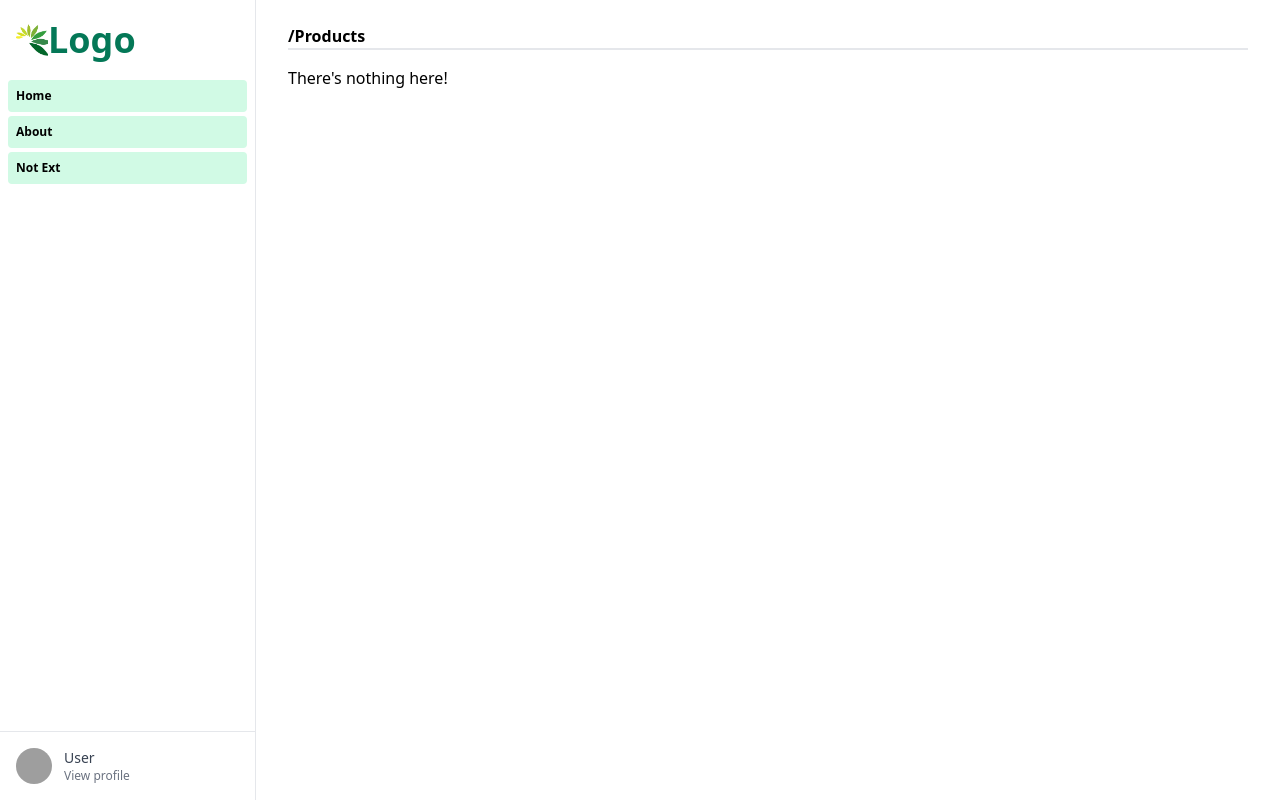
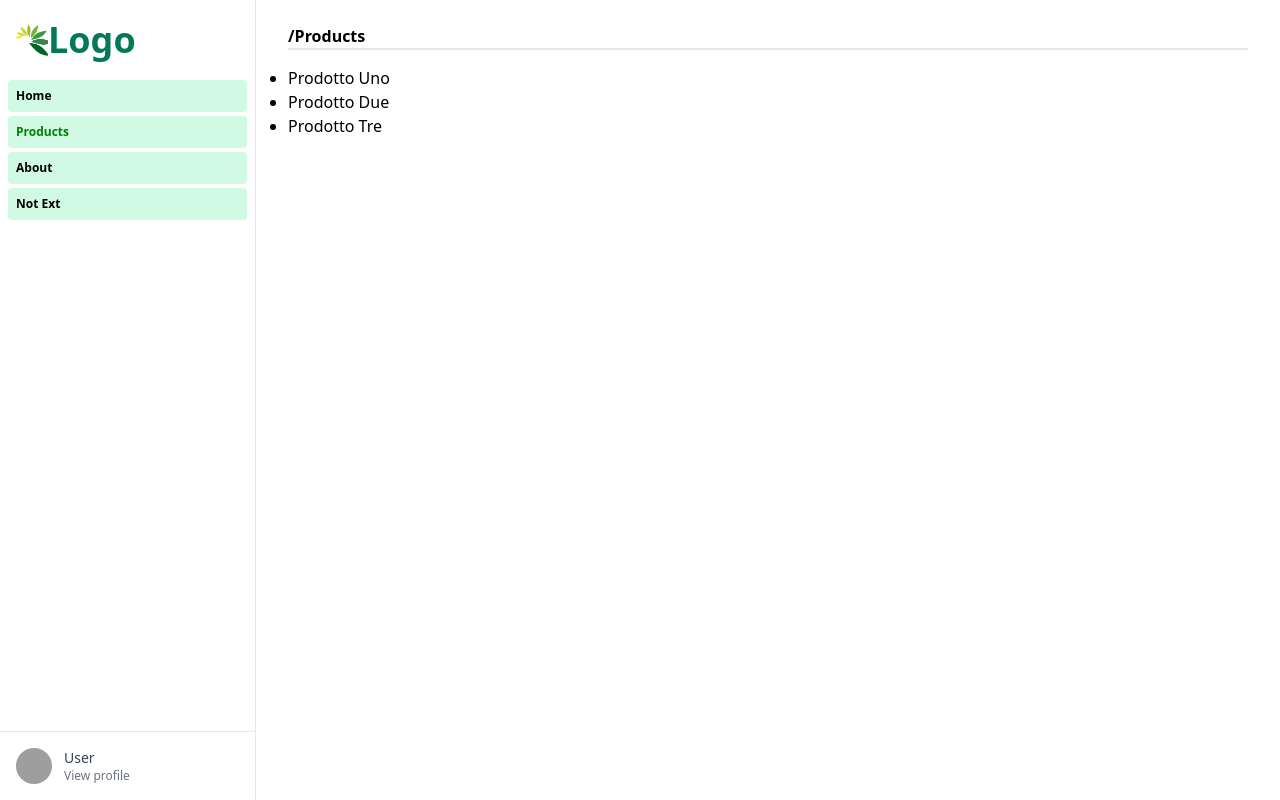
Before and after one commit to isjeady/corso-react-js, a React (Create React App) app: page /products in a window 1280 px wide. Built offline with nearby package versions, Linux system fonts and the light colour scheme; grey boxes are pictures that could not be loaded.

Commit message:
navigate with params

```diff
--- a/src/App.js
+++ b/src/App.js
@@ -3,6 +3,8 @@ import Container from "./components/layout/Container";
 import Sidebar from "./components/layout/Sidebar";
 import About from "./pages/About";
 import Home from "./pages/Home";
+import ProductDetails from "./pages/ProductDetails";
+import Products from "./pages/Products";
 
 export default function App() {
   return (
@@ -12,6 +14,8 @@ export default function App() {
         <Route path="/" element={<Container />}>
           <Route path="/" element={<Home />} />
           <Route path="about" element={<About />} />
+          <Route path="products" element={<Products />} />
+          <Route path="products/:id" element={<ProductDetails />} />
           <Route
             path="*"
             element={<p>There's nothing here!</p>}
--- a/src/components/layout/Sidebar.js
+++ b/src/components/layout/Sidebar.js
@@ -3,6 +3,7 @@ import { Link, NavLink } from 'react-router-dom'
 
 const navigation = [
     { name: 'Home', href: '/'},
+    { name: 'Products', href: '/products'},
     { name: 'About', href: '/about'},
     { name: 'Not Ext', href: '/no-exist'},
   ]
--- /dev/null
+++ b/src/pages/ProductDetails.js
@@ -0,0 +1,15 @@
+import React from 'react'
+import { useParams } from 'react-router'
+
+const ProductDetails = () => {
+    const { id } = useParams()
+
+    return (
+        <div>
+            ProductDetails ID:
+            <div className="text-4xl font-bold">{id}</div>
+        </div>
+    )
+}
+
+export default ProductDetails
--- /dev/null
+++ b/src/pages/Products.js
@@ -0,0 +1,25 @@
+import React from 'react'
+import { Link } from 'react-router-dom';
+
+const products = [
+    {id : 1, name : "Prodotto Uno", slug : "prodotto-uno"},
+    {id : 2, name : "Prodotto Due", slug : "prodotto-due"},
+    {id : 3, name : "Prodotto Tre", slug : "prodotto-tre"},
+];
+
+
+const Products = () => {
+  return (
+    <div>
+        <ul className="list-disc">
+            {products.map(product => {
+                return <li>
+                    <Link to={`/products/${product.slug}`}>{product.name}</Link>
+                </li>
+            })}
+        </ul>
+    </div>
+  )
+}
+
+export default Products
```
